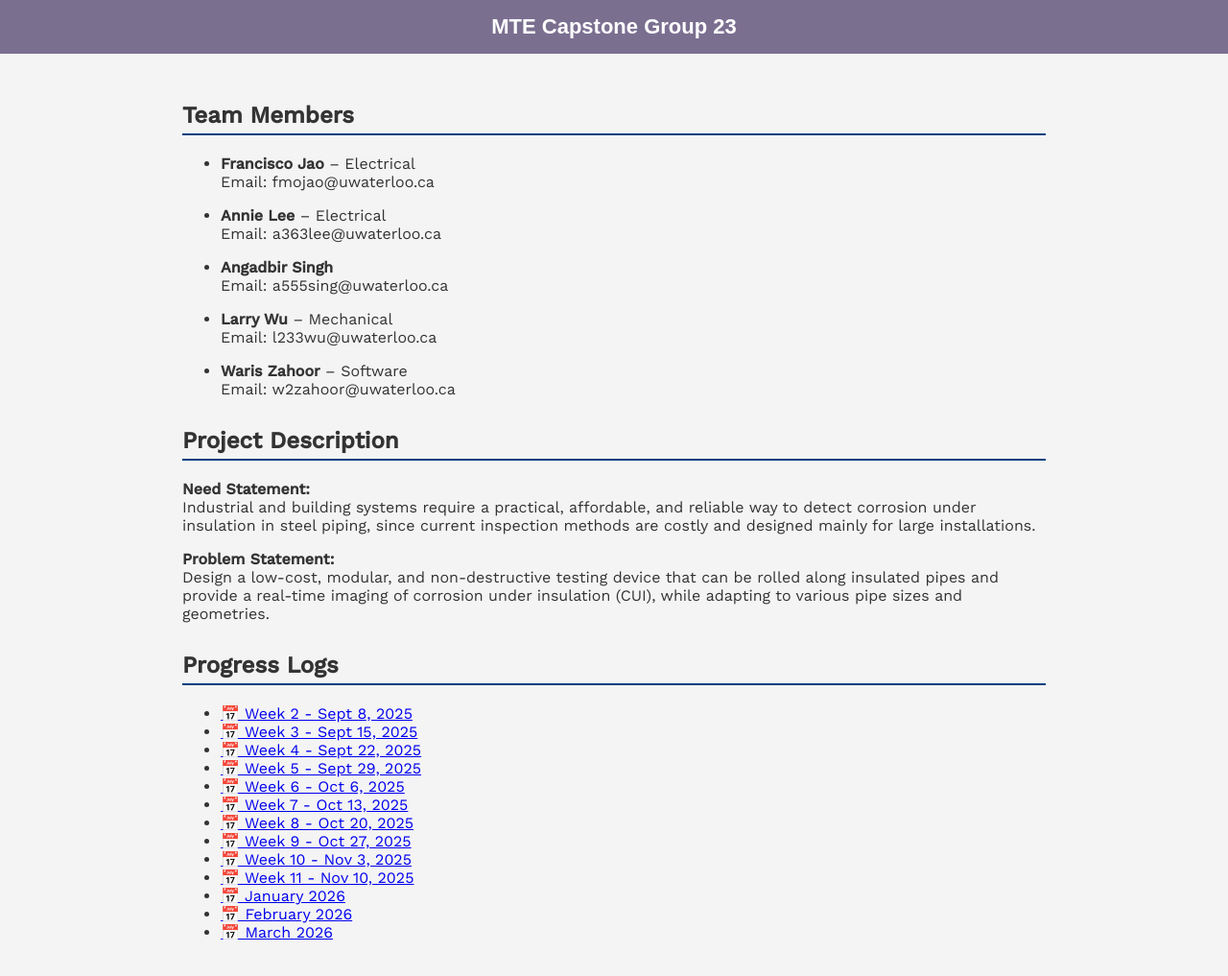
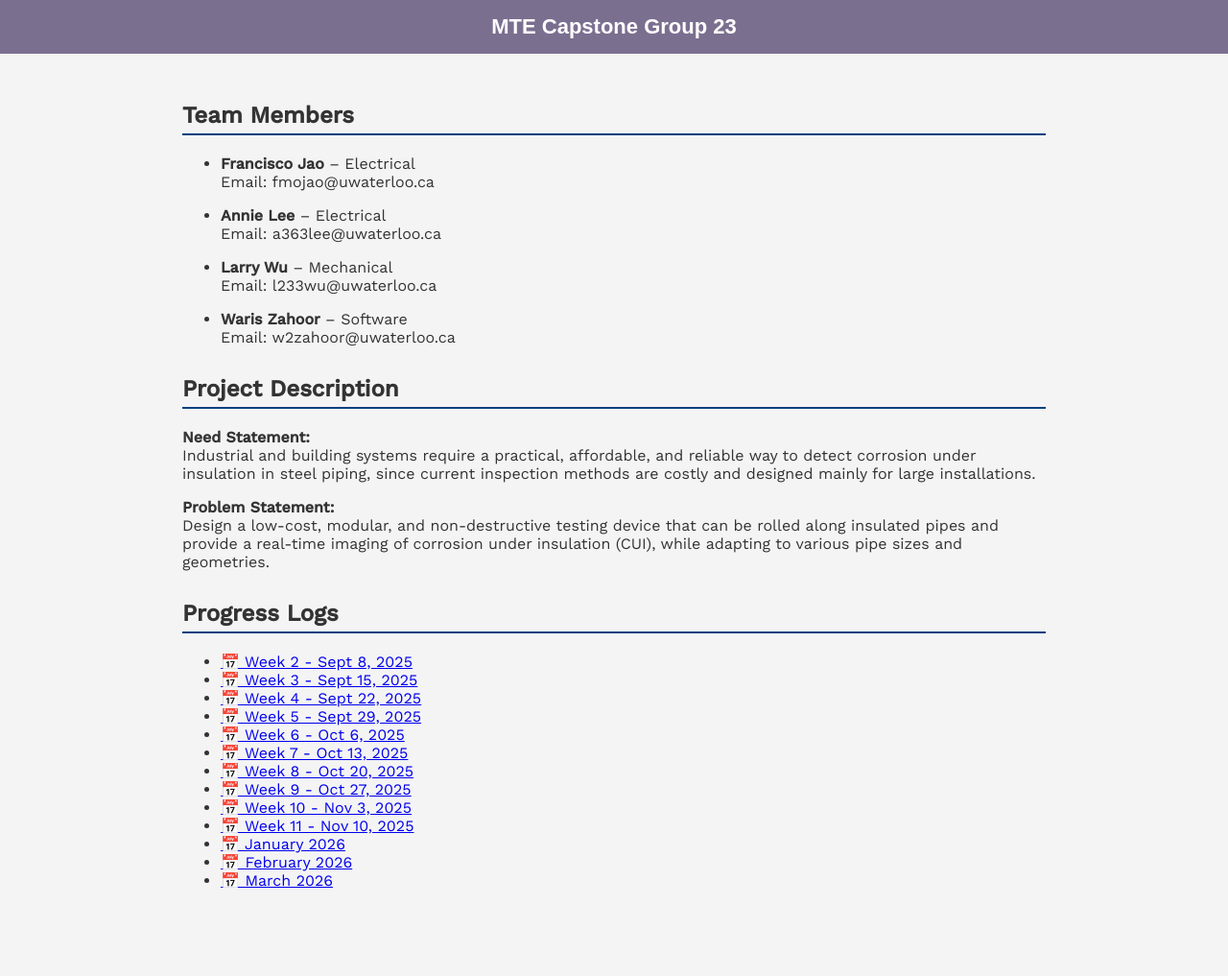
Before and after one commit to warisz/mte-capstone, a Jekyll site: the page built from index.md, in a window 1280 px wide. Shown: the whole page at 96% size. Built offline with Jekyll 4.4.1, drawn with Linux system fonts in a browser that asks for light colours; after the commit the page ends 963 px from its top, so only the background shows below that.

Commit message:
Update index.md

```diff
--- a/index.md
+++ b/index.md
@@ -10,9 +10,6 @@ title: Capstone Design Project Log, Group 23
 
 - **Annie Lee** – Electrical
   Email: a363lee@uwaterloo.ca
-
-- **Angadbir Singh**<br>
-  Email: a555sing@uwaterloo.ca
 
 - **Larry Wu** – Mechanical
   Email: l233wu@uwaterloo.ca
```
